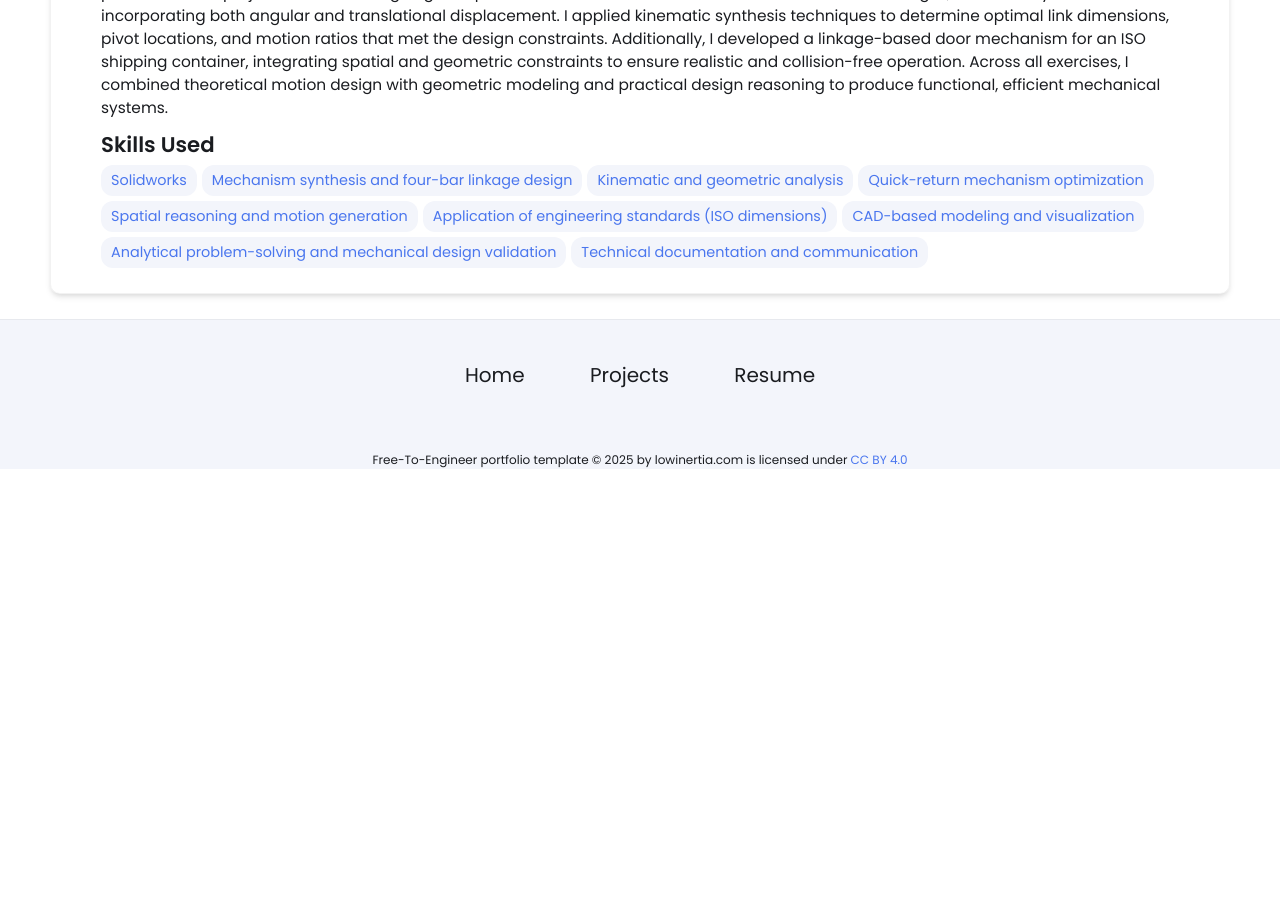
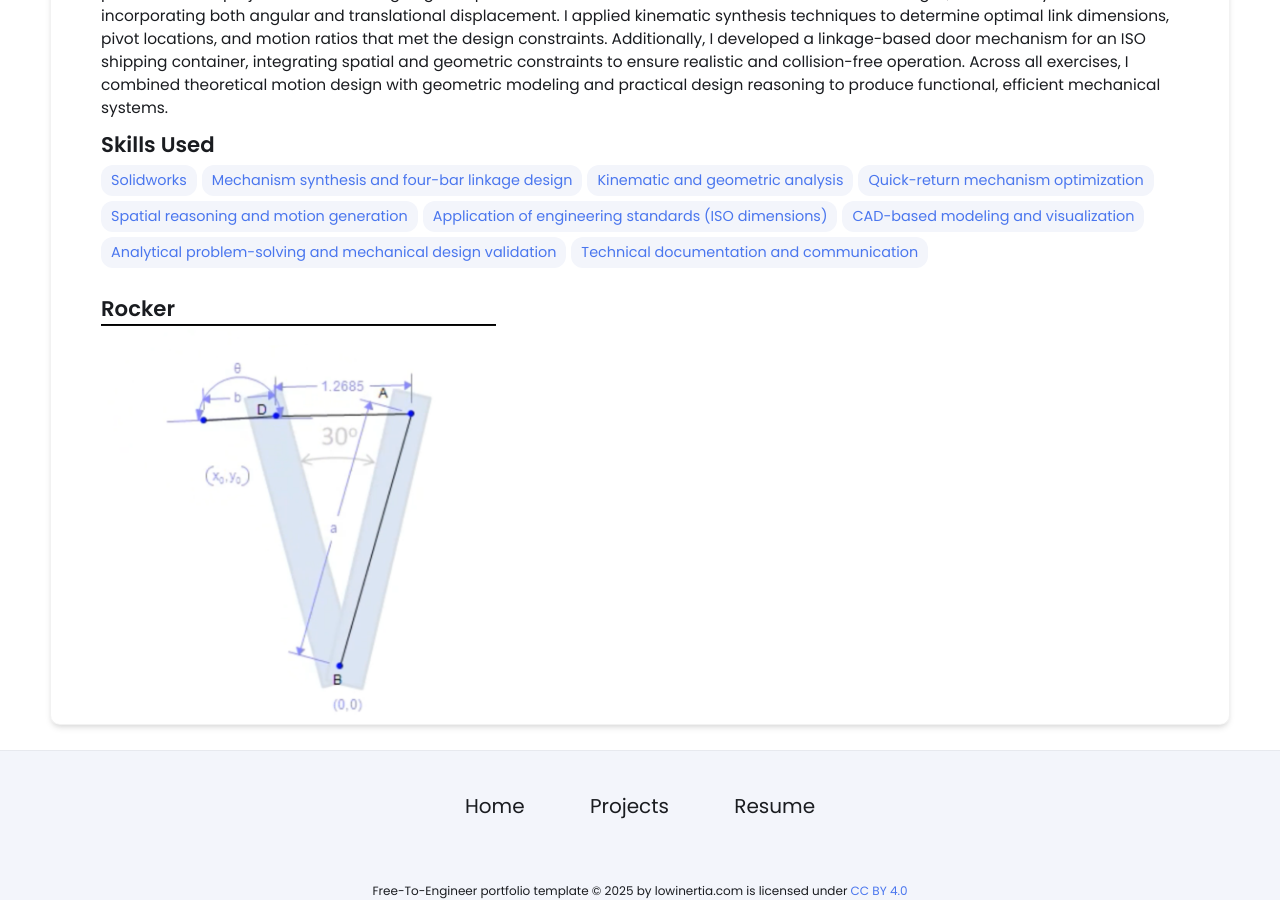
Before and after one commit to michael-vuong/michael-vuong.github.io, a Jekyll site: the page built from _projects/MechanismSynthesis/index.md, in a window 1280 px wide and 900 px high, scrolled down 630 px. Built offline with Jekyll 4.4.1, drawn with Linux system fonts in a browser that asks for light colours; before the commit the page ends 1099 px from its top, so only the background shows below that.

Commit message:
Update index.md

```diff
--- a/_projects/MechanismSynthesis/index.md
+++ b/_projects/MechanismSynthesis/index.md
@@ -14,3 +14,5 @@ skills:
   - Technical documentation and communication
 main-image: /ContainerDoorCAD.png
 ---
+## Rocker
+{% include image-gallery.html images="Rocker.png" height="400" %}
```
